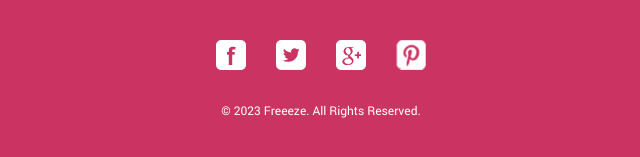
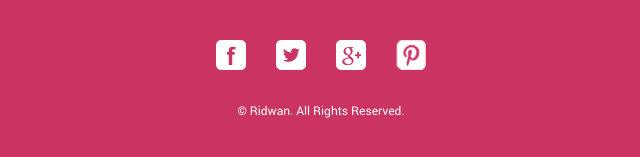
Before and after one commit to ridwanpastrana/ridwan, a plain HTML site: page about.html in a window 1280 px wide. Shown: the part 1213-1370 px from the top of the page, 319-959 px from the left. Drawn offline with Linux system fonts and the light colour scheme.

Commit message:
allabout

```diff
--- a/about.html
+++ b/about.html
@@ -4,7 +4,7 @@
 <head>
 	<meta charset="UTF-8">
 	<meta name="viewport" content="width=device-width, initial-scale=1.0">
-	<title>about - Frozen Yogurt Shop</title>
+	<title>about - Kuliner Bandung</title>
 	<link rel="stylesheet" href="css/style.css" type="text/css">
 	<link rel="stylesheet" type="text/css" href="css/mobile.css">
 	<script src="js/mobile.js" type="text/javascript"></script>
@@ -76,7 +76,7 @@
 					<a href="http://freewebsitetemplates.com/go/googleplus/" class="googleplus">googleplus</a>
 					<a href="http://pinterest.com/fwtemplates/" class="pinterest">pinterest</a>
 				</div>
-				<p>&copy; 2023 Freeeze. All Rights Reserved.</p>
+				<p>&copy; Ridwan. All Rights Reserved.</p>
 			</div>
 		</div>
 	</div>
```
Also changed, not shown: images/bandrekbajigur.jpg (added).
